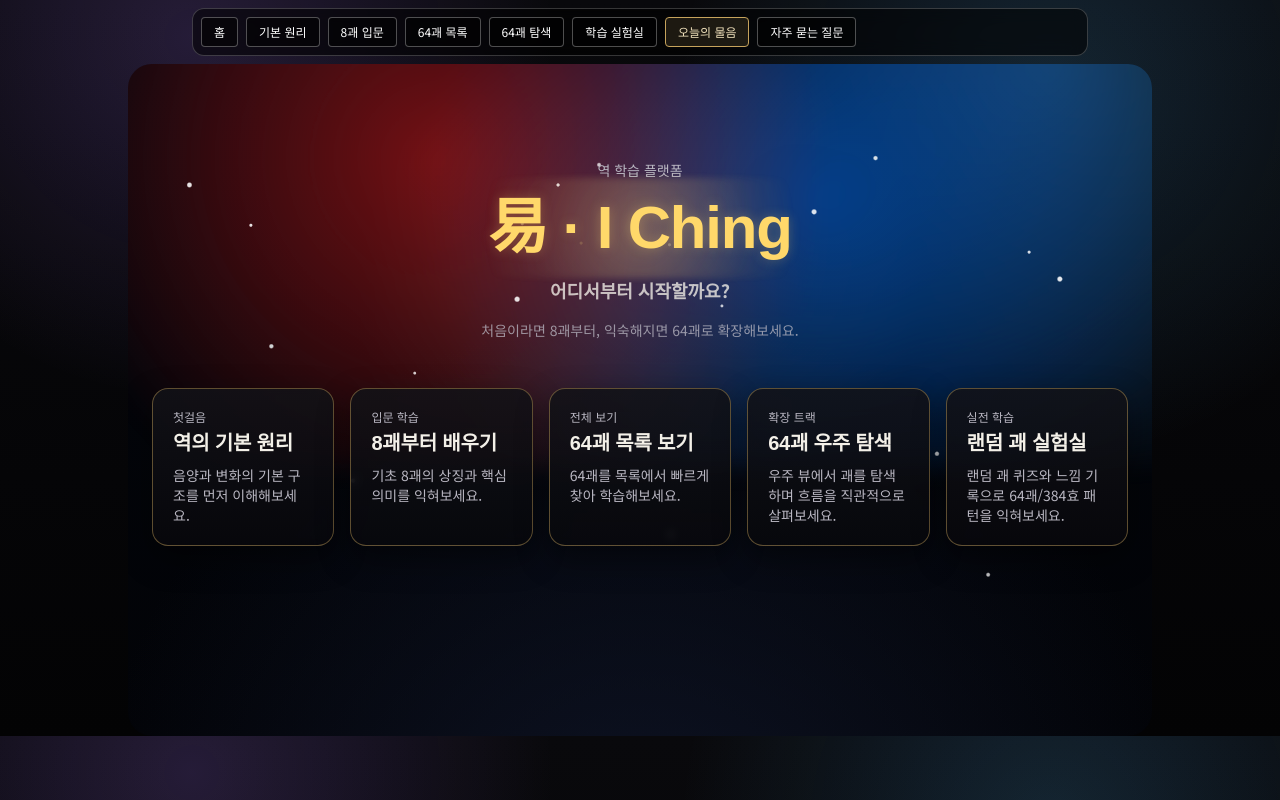
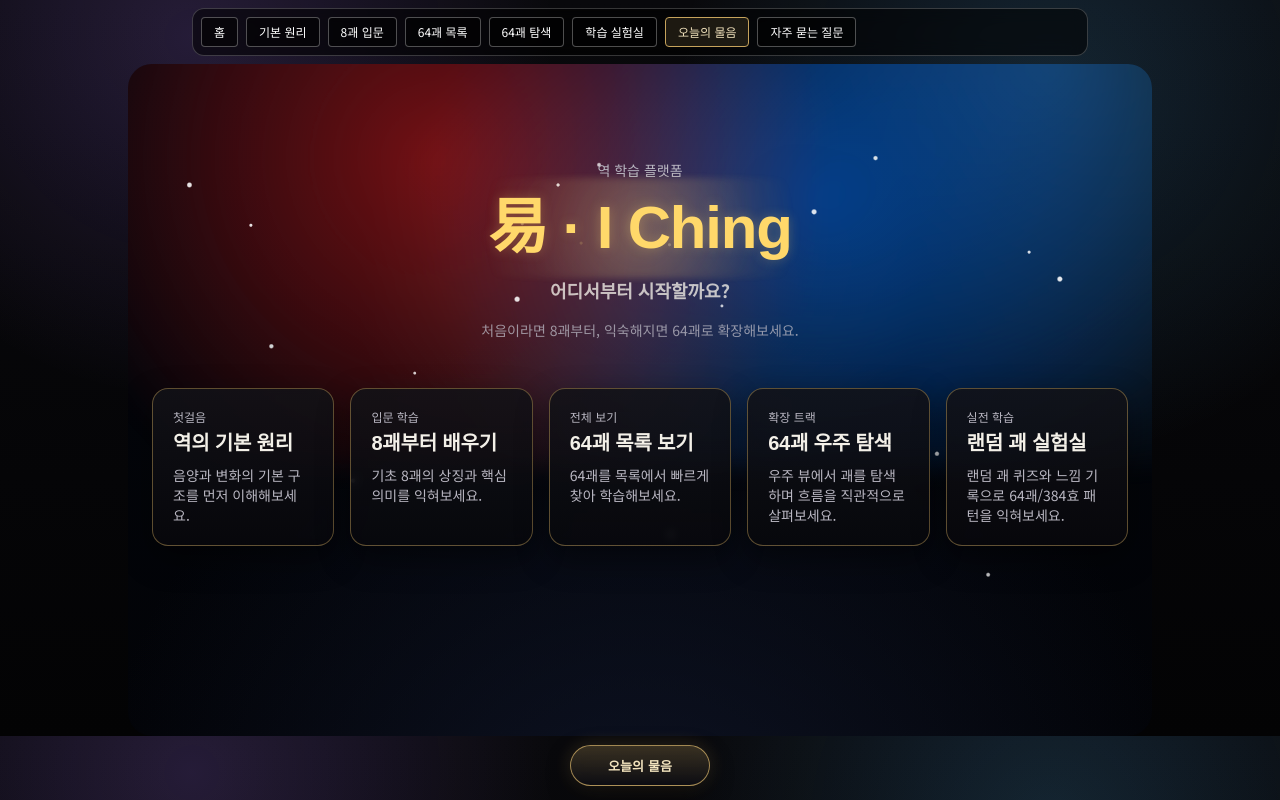
Before and after one commit to kinddragon1224/iching-learning-web, a Next.js app: page / in a window 1280 px wide. Built offline with nearby package versions, Linux system fonts and the light colour scheme.

Commit message:
ui: 홈 화면 하단 중앙 고정 탭(오늘의 물음) 추가

```diff
--- a/app/globals.css
+++ b/app/globals.css
@@ -445,6 +445,37 @@ h3 {
   to { transform: rotate(360deg) scale(1.02); opacity: 1; }
 }
 
+.home-bottom-center-tab-wrap {
+  position: fixed;
+  left: 50%;
+  bottom: max(14px, env(safe-area-inset-bottom));
+  transform: translateX(-50%);
+  z-index: 120;
+}
+
+.home-bottom-center-tab {
+  display: inline-flex;
+  align-items: center;
+  justify-content: center;
+  min-width: 140px;
+  padding: 10px 16px;
+  border-radius: 999px;
+  border: 1px solid rgba(212, 178, 106, 0.75);
+  background: linear-gradient(180deg, rgba(212, 178, 106, 0.24), rgba(14, 14, 20, 0.82));
+  color: #f3e4be;
+  font-size: 13px;
+  font-weight: 700;
+  letter-spacing: 0.01em;
+  box-shadow: 0 8px 24px rgba(0, 0, 0, 0.45), 0 0 18px rgba(212, 178, 106, 0.24);
+  backdrop-filter: blur(8px);
+  animation: homeBottomTabPulse 2.8s ease-in-out infinite;
+}
+
+@keyframes homeBottomTabPulse {
+  0%, 100% { box-shadow: 0 8px 24px rgba(0,0,0,0.45), 0 0 18px rgba(212,178,106,0.2); }
+  50% { box-shadow: 0 10px 28px rgba(0,0,0,0.5), 0 0 24px rgba(212,178,106,0.38); }
+}
+
 @media (prefers-reduced-motion: reduce) {
   .studio-answer-btn,
   .studio-answer-correct,
@@ -462,7 +493,8 @@ h3 {
   .daily-glow-panel::after,
   .daily-card-pop,
   .daily-bars::before,
-  .daily-bars::after {
+  .daily-bars::after,
+  .home-bottom-center-tab {
     animation: none !important;
     transition: none !important;
     transform: none !important;
--- a/app/page.tsx
+++ b/app/page.tsx
@@ -52,6 +52,12 @@ export default function Home() {
           <p className="mt-2 text-sm text-[var(--text-muted)]">랜덤 괘 퀴즈와 느낌 기록으로 64괘/384효 패턴을 익혀보세요.</p>
         </Link>
       </section>
+
+      <div className="home-bottom-center-tab-wrap" aria-hidden={false}>
+        <Link href="/daily" className="home-bottom-center-tab">
+          오늘의 물음
+        </Link>
+      </div>
     </main>
   );
 }
```
